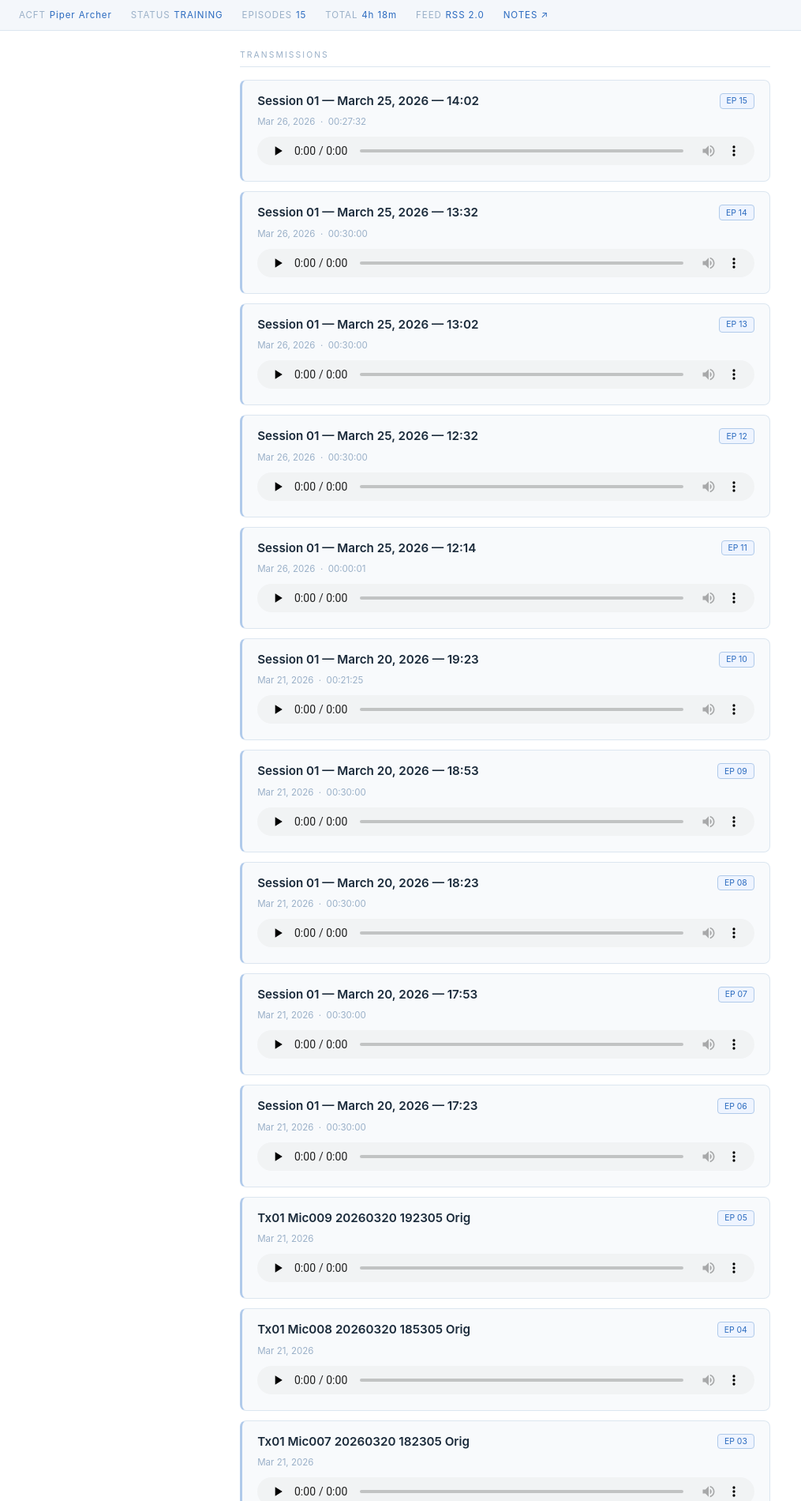
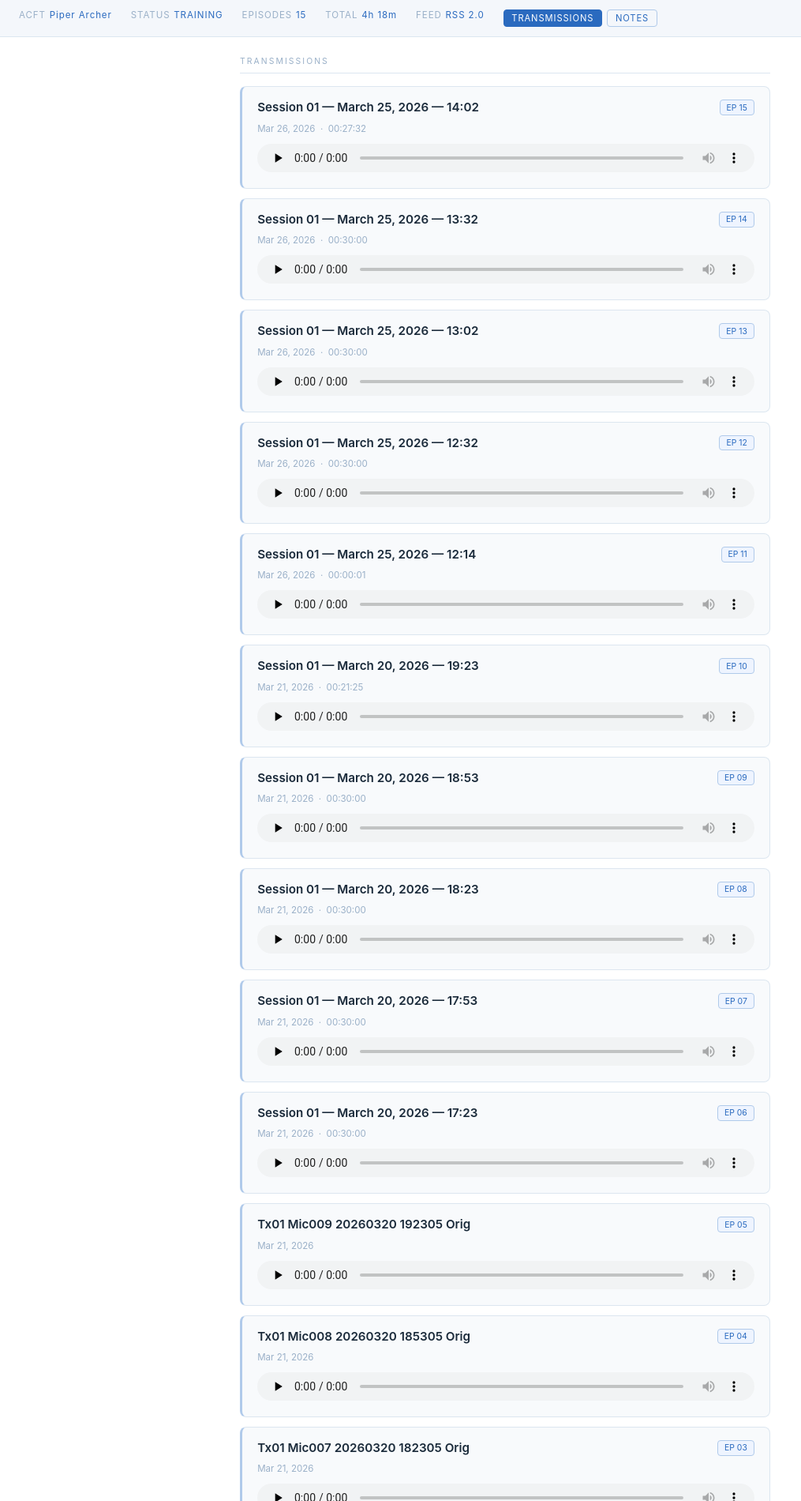
Before and after one commit to DragonBroSY/Elevate-Courses, a Jekyll site: the page docs/index.html, which Jekyll copies as it is, in a window 1280 px wide. Shown: the part 260-2160 px from the top of the page at 79% size, without its empty margins (0-1015 px from the left). Built offline with Jekyll 4.4.1, drawn with Linux system fonts in a browser that asks for light colours.

Commit message:
Turn homepage notes link into an in-page tab
Podcast episodes move to a "Transmissions" tab (previous default view)
and notes get their own "Notes" tab that swaps into the same content
area instead of navigating away. Notes list is fetched and parsed live
from notes/index.html, reusing the existing feed.xml fetch/parse
pattern, so new notes added to docs/notes/index.md show up here
automatically without duplicating the list.

```diff
--- a/docs/index.html
+++ b/docs/index.html
@@ -162,6 +162,38 @@
     }
     .subscribe-url:hover { text-decoration: underline; }
 
+    /* ── Tabs ── */
+    .tabs { display: flex; gap: 0.4rem; }
+    .tab-btn {
+      background: none;
+      border: 1px solid #b0caea;
+      border-radius: 4px;
+      color: #2a6abf;
+      font-size: 0.7rem;
+      letter-spacing: 0.08em;
+      padding: 0.2rem 0.6rem;
+      cursor: pointer;
+      font-family: inherit;
+    }
+    .tab-btn.active { background: #2a6abf; color: #fff; border-color: #2a6abf; }
+    .hidden { display: none; }
+
+    /* ── Note card ── */
+    .note-card {
+      display: block;
+      background: #f8fafc;
+      border: 1px solid #dce6f0;
+      border-left: 3px solid #b0caea;
+      border-radius: 8px;
+      padding: 1rem 1.2rem;
+      margin-bottom: 0.75rem;
+      text-decoration: none;
+      transition: border-left-color 0.2s;
+    }
+    .note-card:hover { border-left-color: #4a9eff; }
+    .note-title { font-weight: 600; font-size: 0.95rem; color: #1a2a3a; }
+    .note-topics { font-size: 0.72rem; color: #9ab0c8; margin-top: 0.35rem; }
+
     /* ── Footer ── */
     footer {
       text-align: center;
@@ -197,11 +229,15 @@
     <div class="hud-item" id="hud-count"><span>EPISODES</span>—</div>
     <div class="hud-item" id="hud-hours"><span>TOTAL</span>—</div>
     <div class="hud-item"><span>FEED</span>RSS 2.0</div>
-    <div class="hud-item"><a href="notes/" style="color:#2a6abf;text-decoration:none;">NOTES &#8599;</a></div>
+    <div class="hud-item tabs">
+      <button class="tab-btn active" data-panel="transmissions">TRANSMISSIONS</button>
+      <button class="tab-btn" data-panel="notes">NOTES</button>
+    </div>
   </div>
 
-  <!-- Episodes -->
+  <!-- Panels -->
   <div class="main">
+    <div id="panel-transmissions">
       <div class="section-label">Transmissions</div>
       <div id="episodes"><p class="loading">Establishing comms...</p></div>
 
@@ -212,6 +248,12 @@
             https://dragonbrosy.github.io/Elevate-Courses/feed.xml
           </a>
         </div>
+      </div>
+    </div>
+
+    <div id="panel-notes" class="hidden">
+      <div class="section-label">Notes</div>
+      <div id="notes-list"><p class="loading">Loading notes...</p></div>
     </div>
   </div>
 
@@ -279,6 +321,77 @@
       return s.replace(/&/g,"&amp;").replace(/</g,"&lt;").replace(/>/g,"&gt;").replace(/"/g,"&quot;");
     }
 
+    let notesLoaded = false;
+
+    async function loadNotes() {
+      const container = document.getElementById("notes-list");
+      try {
+        const res  = await fetch("notes/index.html?_=" + Date.now());
+        const text = await res.text();
+        const doc  = new DOMParser().parseFromString(text, "text/html");
+
+        const entries = [];
+
+        doc.querySelectorAll(".post-content table tbody tr").forEach(tr => {
+          const cells = tr.querySelectorAll("td");
+          if (cells.length < 1) return;
+          const a = cells[0].querySelector("a");
+          if (!a) return;
+          entries.push({
+            href: "notes/" + a.getAttribute("href"),
+            title: a.textContent.trim(),
+            topics: cells[1] ? cells[1].textContent.trim() : ""
+          });
+        });
+
+        doc.querySelectorAll(".post-content > ul li").forEach(li => {
+          const a = li.querySelector("a");
+          if (!a) return;
+          entries.push({
+            href: "notes/" + a.getAttribute("href"),
+            title: a.textContent.trim(),
+            topics: li.textContent.replace(a.textContent, "").replace(/^[\s–-]+/, "").trim()
+          });
+        });
+
+        if (!entries.length) {
+          container.innerHTML = '<p class="empty">No notes yet.</p>';
+          return;
+        }
+
+        container.innerHTML = "";
+        entries.forEach(e => {
+          const card = document.createElement("a");
+          card.className = "note-card";
+          card.href = e.href;
+          card.innerHTML = `
+            <div class="note-title">${esc(e.title)}</div>
+            ${e.topics ? `<div class="note-topics">${esc(e.topics)}</div>` : ""}
+          `;
+          container.appendChild(card);
+        });
+
+      } catch(e) {
+        container.innerHTML = `<p class="empty">Couldn't load notes: ${e.message}</p>`;
+      }
+    }
+
+    document.querySelectorAll(".tab-btn").forEach(btn => {
+      btn.addEventListener("click", () => {
+        document.querySelectorAll(".tab-btn").forEach(b => b.classList.remove("active"));
+        btn.classList.add("active");
+
+        const panel = btn.dataset.panel;
+        document.getElementById("panel-transmissions").classList.toggle("hidden", panel !== "transmissions");
+        document.getElementById("panel-notes").classList.toggle("hidden", panel !== "notes");
+
+        if (panel === "notes" && !notesLoaded) {
+          notesLoaded = true;
+          loadNotes();
+        }
+      });
+    });
+
     loadFeed();
   </script>
 </body>
```
Lines whose indentation alone changed are shown as unchanged.
